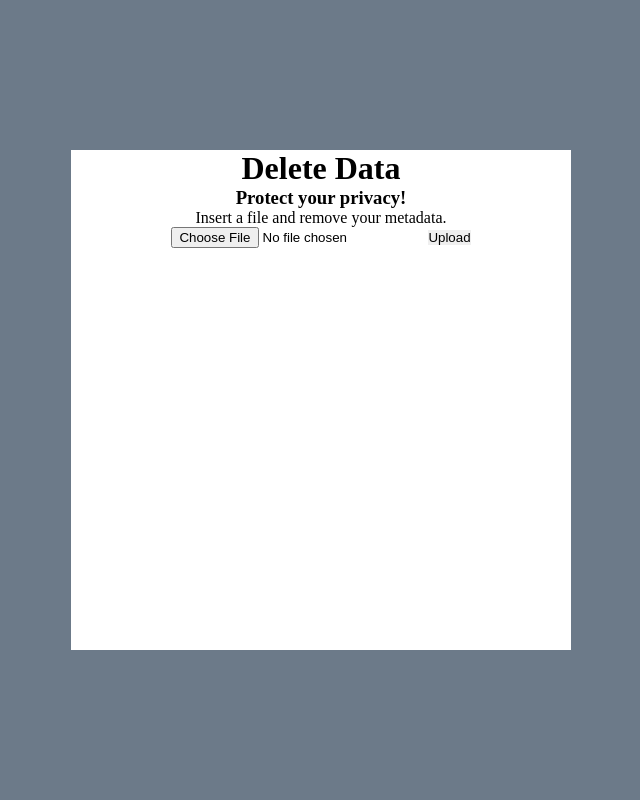
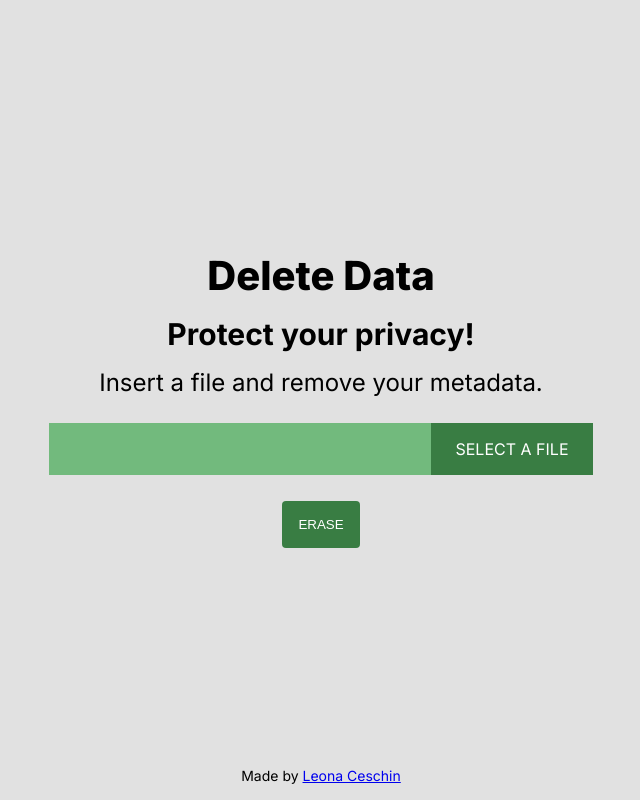
Before and after one commit to leoceschin/delete-data, a Flask app: page / in a window 1280 px wide. Shown: the whole page, without its empty margins (319-959 px from the left). Run offline with Flask 2, Linux system fonts and the light colour scheme.

Commit message:
editado regra upload, adicionado footer

```diff
--- a/app.py
+++ b/app.py
@@ -1,42 +1,40 @@
 import os
-from flask import Flask, render_template, request, flash, redirect, url_for, send_from_directory, send_file
+from flask import Flask, after_this_request, render_template, request, flash, redirect, send_from_directory
 from werkzeug.utils import secure_filename
-from exiftool import ExifTool
 import subprocess
 
 UPLOAD_FOLDER = './upload'
-ALLOWED_EXTENSIONS = {'txt', 'pdf', 'png', 'jpg', 'jpeg', 'gif'}
-
 
 app = Flask(__name__)
 app.config['UPLOAD_FOLDER'] = UPLOAD_FOLDER
 
-def allowed_file(filename):
-    return '.' in filename and \
-           filename.rsplit('.', 1)[1].lower() in ALLOWED_EXTENSIONS
 
 @app.route('/', methods=['GET', 'POST'])
 def index():
     if request.method == 'POST':
-        # check if the post request has the file part
         if 'file' not in request.files:
             flash('No file part')
             return redirect(request.url)
         file = request.files['file']
-        # If the user does not select a file, the browser submits an
-        # empty file without a filename.
         if file.filename == '':
             flash('No selected file')
             return redirect(request.url)
-        if file and allowed_file(file.filename):
+        if file:
             filename = secure_filename(file.filename)
             file.save(os.path.join(app.config['UPLOAD_FOLDER'], filename))
-            exiftool_command = ["exiftool", "-all=", app.config['UPLOAD_FOLDER']+"/"+filename, app.config['UPLOAD_FOLDER']+"/"+filename]
+            file_for_save = app.config['UPLOAD_FOLDER']+"/"+filename
+            exiftool_command = ["exiftool", "-all=", "-overwrite_original", file_for_save, file_for_save]
             subprocess.run(exiftool_command)
-
-            return download_page(filename)
+            return download_file(filename)
     return render_template('index.html')
 
 @app.route('/download/<name>')
-def download_page(filename):
+def download_file(filename):
+    @after_this_request
+    def remove_file(response):
+        try:
+            os.remove(app.config['UPLOAD_FOLDER']+"/"+filename)
+        except Exception as error:
+            app.logger.error("Error removing or closing downloaded file handle", error)
+        return response
     return send_from_directory(app.config['UPLOAD_FOLDER'], filename, as_attachment=True)
--- a/static/styles/index.css
+++ b/static/styles/index.css
@@ -1,3 +1,4 @@
+@import url('https://fonts.googleapis.com/css2?family=Inter:wght@400;700;800&display=swap');
 * {
     padding: 0;
     margin: 0;
@@ -7,25 +8,115 @@
     border: 0;
     text-align: center;
 
-
 }
 
 body {
     margin: 0px;
+    background-color: #E1E1E1;
+    height: 100vh;
+    display: block;
+    justify-content: space-between;
 }
 
 .container {
+    height: 100%;
     width: 100vw;
-    height: 100vh;
-    background: #6C7A89;
+    background: #E1E1E1;
     display: flex;
     flex-direction: row;
     justify-content: center;
     align-items: center;
 }
 
-.box {
-    width: 500px;
-    height: 500px;
-    background: #fff;
+h1 {
+    font-family: 'Inter';
+    margin-bottom: 16px;
+    font-style: normal;
+    font-weight: 800;
+    font-size: 40px;
+    line-height: 48px;
+
+    color: #000000;
 }
+
+h3 {
+    font-family: 'Inter';
+    margin-bottom: 16px;
+    font-style: normal;
+    font-weight: 700;
+    font-size: 30px;
+}
+
+p {
+    font-family: 'Inter';
+    margin-bottom: 16px;
+    font-style: normal;
+    font-weight: 400;
+    font-size: 24px;
+}
+
+label {
+    font-family: 'Inter';
+    font-weight: 400;
+    font-size: 16px;
+    padding: 10px;
+    display: flex;
+    flex-direction: row;
+
+
+}
+
+label span:nth-child(1) {
+    background-color: #72BA7D;
+    width: 350px;
+    padding: 16px;
+    text-align: left;
+    color: #000;
+
+}
+
+label span:nth-child(2) {
+    background-color: #397D43;
+    color: #fff;
+    padding: 16px 24px 16px 24px;
+    cursor: pointer;
+}
+label span:nth-child(2):hover {
+    background-color: #1c5223;
+    transition: 0.2s;
+}
+
+input[type="file"] {
+    display: none;
+
+}
+
+#submit-button {
+    padding: 16px;
+    margin-top: 16px;
+    background-color: #397D43;
+    border-radius: 4px;
+    text-align: center;
+    color: #fff;
+    cursor: pointer;
+}
+
+#submit-button:hover {
+    background-color: #1c5223;
+    transition: 0.2s;
+}
+footer {
+
+    position: fixed;
+    bottom: 0;
+    left: 0;
+    margin-bottom: 0;
+    padding: 0;
+    text-align: center;
+    width: 100vw;
+}
+
+footer p {
+    padding: 0;
+    font-size: 14px;
+}
--- a/templates/index.html
+++ b/templates/index.html
@@ -14,12 +14,26 @@
             <h3>Protect your privacy!</h3>
             <p>Insert a file and remove your metadata. </p>
             <form method="post" enctype="multipart/form-data">
-                <input type=file name=file>
-                <input type=submit value=Upload>
+                <div>
+                    <input id="file-input" type=file name=file>
+                    <label for="file-input">
+                        <span class="file-title"></span>
+                        <span>SELECT A FILE</span>
+                    </label>
+                </div>
+                <input id="submit-button" type=submit value=ERASE>
 
             </form>
 
         </div>
     </div>
+    <footer><p>Made by <a href="https://linkedin.com/in/leonaceschin">Leona Ceschin</a></p></footer>
 </body>
+<script type="text/javascript">
+
+    document.querySelector('#file-input').addEventListener('change', function(){
+        document.querySelector('.file-title').textContent = this.files[0].name;
+    });
+
+</script>
 </html>
```
Also changed, not shown: upload/Captura_de_Tela_2023-01-14_as_14.13.31.png (deleted), 1 other file.
